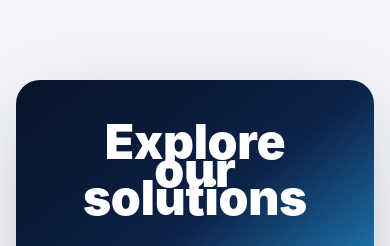
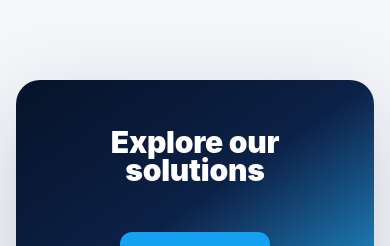
Before and after one commit to MaiChienNoIUH/pacific-tech-web, a React (Vite) app: page /blog in a window 390 px wide. Shown: the part 2508-2754 px from the top of the page. Built offline with nearby package versions, Linux system fonts and the light colour scheme.

Commit message:
fix: ui navbar

```diff
--- a/src/pages/blog/BlogPage.jsx
+++ b/src/pages/blog/BlogPage.jsx
@@ -168,7 +168,7 @@ export default function BlogPage() {
           {/* Gradient hero - separated from category lists */}
           <section className="mt-18 overflow-hidden rounded-3xl bg-linear-to-br from-[#071329] via-[#0c2147] to-[#20a4e6] p-12 text-white shadow-[0_30px_90px_rgba(15,23,42,0.18)]">
             <div className="text-center">
-              <h2 className="text-5xl! font-black! leading-7!">
+              <h2 className="text-3xl! md:text-5xl! font-black! leading-7!">
                 Explore our solutions
               </h2>
 
```
